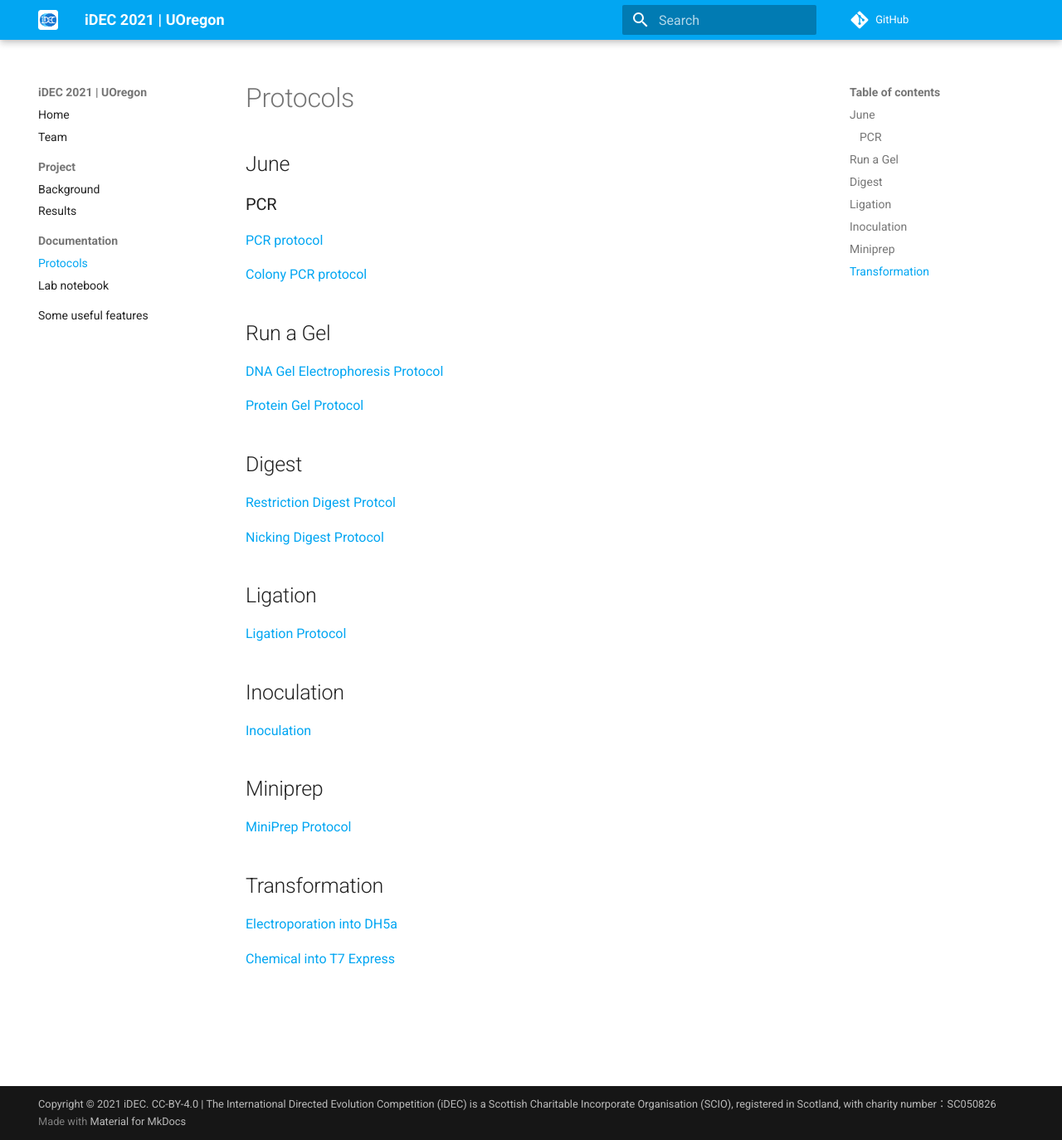
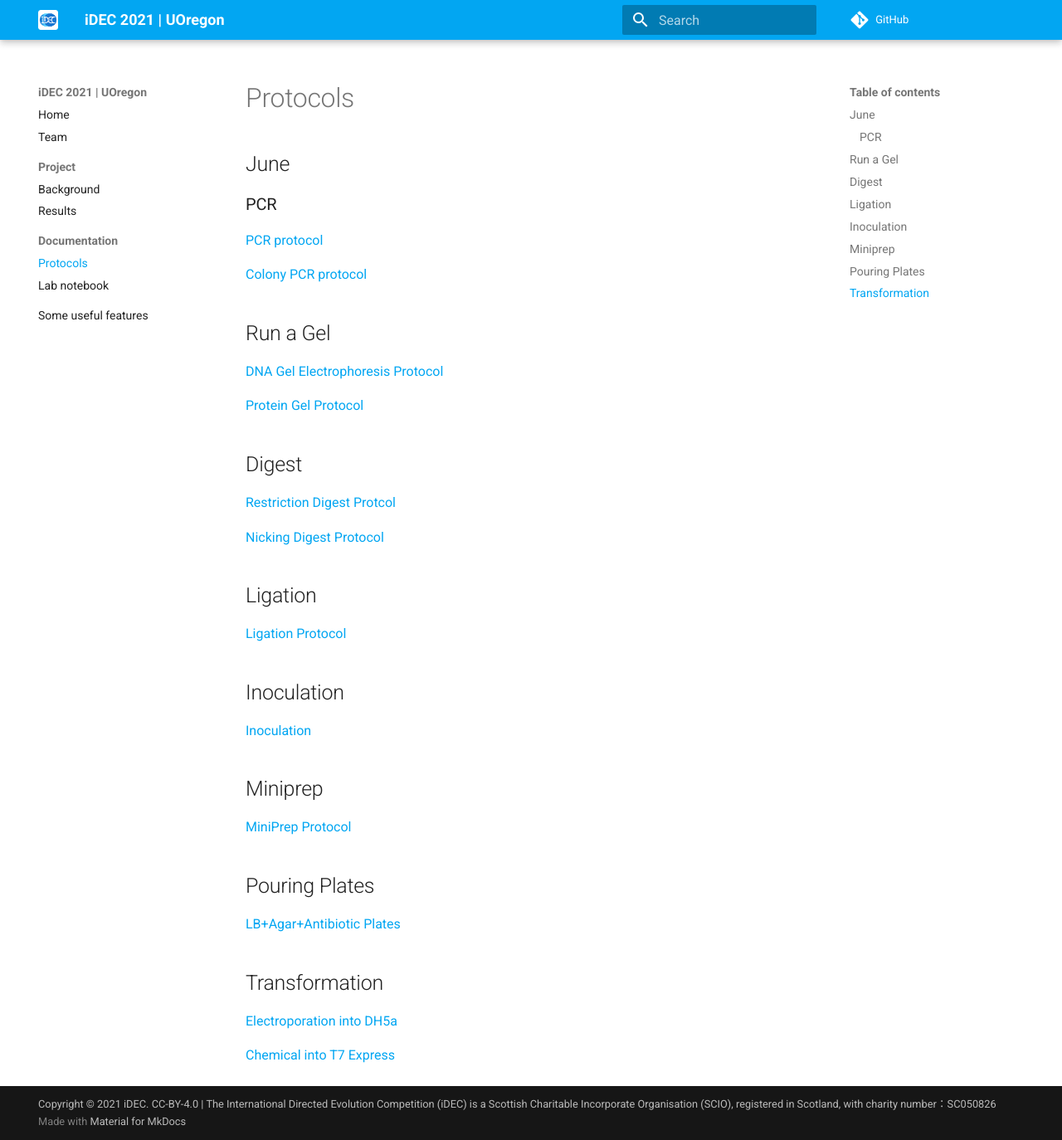
Before and after one commit to idec2021/UOregon, an MkDocs documentation site: the page built from docs/documentation/protocols.md, in a window 1280 px wide and 1374 px high. Shown: the whole window at 83% size. Built offline with MkDocs 1.6.1 and Material for MkDocs 9.7.7, drawn with Linux system fonts in a browser that asks for light colours; comment, search, counter and statistics services are not loaded.

Commit message:
Update protocols.md

```diff
--- a/docs/documentation/protocols.md
+++ b/docs/documentation/protocols.md
@@ -26,6 +26,9 @@
 ## Miniprep
 [MiniPrep Protocol]()
 
+## Pouring Plates
+[LB+Agar+Antibiotic Plates]()
+
 ## Transformation
 [Electroporation into DH5a]()
 
```
